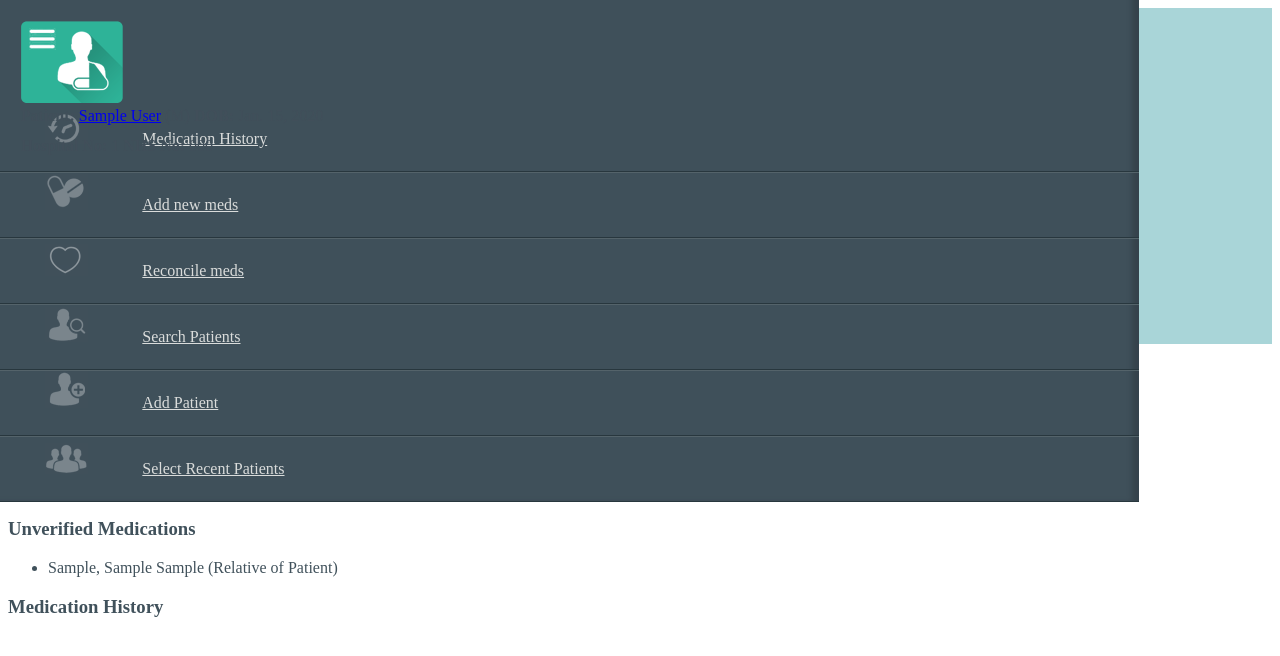
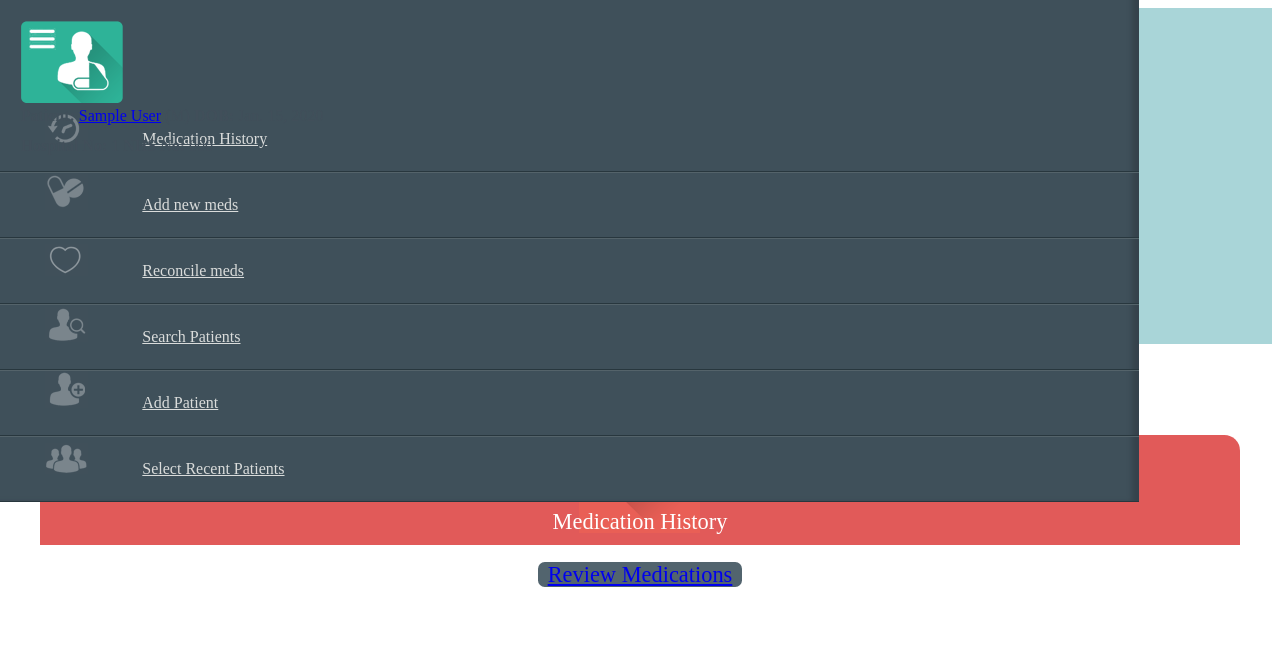
Before and after one commit to bmcollier/nhs-medicine-reconciliation, a Django app: page /patient/1/ in a window 1280 px wide. Shown: the top 656 px of the page. Run offline with Django 3.2, Linux system fonts and the light colour scheme; a user stored in the database is signed in; tables that the repository leaves empty hold one stand-in row (values such as "Sample post"); parts of the project's set-up code (start-up, migrations or seed data) failed here and were passed over; some libraries are stand-ins or nearby versions.

Commit message:
Tidied up the patient detail/Medication History screen.

```diff
--- a/medchecker/patient/templates/detail.html
+++ b/medchecker/patient/templates/detail.html
@@ -1,25 +1,47 @@
 {% extends "base.html" %}
+{% load staticfiles %}
+
+{% block extra_css %}
+  <link href="{% static 'css/patient_detail.css' %}" rel="stylesheet">
+{% endblock extra_css %}
 
 {% block content %}
 <h1>{% block title %}{{ patient.get_full_name }} ({{ patient.nhs_number }}){%endblock title %}</h1>
 
-<h2>Medication History</h2>
-<a href="{% url 'patient_verify_medicine' patient.id %}" class="button">Review Unverified Medications</a>
-<a href="{% url 'patient_discharge' patient.id %}" class="button">Discharge Patient</a>
+{# <a href="{% url 'patient_discharge' patient.id %}" class="button">Discharge Patient</a> #}
 
-<h3>Unverified Medications</h2>
+<div class="row med-history">
+  <div class="small-12 columns med-history-header">
+    <img src="{% static 'img/patient_detail_med_history_header.png' %}" alt="Medication history icon" />
+    <div class="title">
+      Medication History
+    </div>
+    <a href="{% url 'patient_verify_medicine' patient.id %}" class="button right">Review Medications</a>
+  </div>
+</div>
+<div class="row med-history">
+  <div class="small-12 columns med-history-body">
+    <div class="row med-history">
+      <div class="small-12 large-8 large-centered columns">
+        <ul>
+        {% for medication in medications %}
+          <li class="medication">
+            <div class="medication-name">{{ medication.virtual_medicinal_product.vtmid.nm }}</div>
+            <div class="dose">{{ medication.strength }}, {{ medication.route }}, {{ medication.frequency }}</div>
+            <div class="source">{{ medication.get_source_display }}</div>
+            {% if not medication.is_verified %}
+              <div class="unverified right">
+                <img src="{% static 'img/patient_detail_unverified.png' %}" alt="unverified medication icon" />
+                This medication is unverified
+              </div>
+            {% endif %}
+          </li>
+        {% endfor %}
+      </ul>
+      </div>
+    </div>
+  </div>
+</div>
 
-<ul>
-{% for medication in unverified_medications %}
-  <li>{{ medication.virtual_medicinal_product.nm }}, {{ medication.frequency}} {{ medication.duration }} ({{ medication.get_source_display }})</li>
-{% endfor %}
-</ul>
 
-<h3>Medication History</h2>
-
-<ul>
-{% for medication in verified_medications %}
-  <li>{{ medication.virtual_medicinal_product.nm }}, {{ medication.frequency}} {{ medication.duration }} ({{ medication.get_source_display }})</li>
-{% endfor %}
-</ul>
 {% endblock content %}
--- /dev/null
+++ b/medchecker/static/css/patient_detail.css
@@ -0,0 +1,75 @@
+.row.med-history {
+  vertical-align: top;
+  width: 95%;
+  margin-left: auto;
+  margin-right: auto;
+  margin-top: 0;
+  margin-bottom: 0;
+  max-width: 100%;
+  height: auto;
+}
+
+.med-history-header {
+  height: 110px;
+  background-color: #E15A59;
+  -webkit-border-radius: 0.7em 0.7em 0 0;
+  -moz-border-radius: 0.7em 0.7em 0 0;
+  border-radius: 0.7em 0.7em 0 0;
+  text-align: center;
+  color: #fff;
+  font-size: 1.4em;
+}
+
+.med-history-header .title {
+  margin-top: -30px;
+}
+
+.med-history-body {
+  background-color: #EAEDF2;
+  -webkit-border-radius: 0 0 0.7em 0.7em;
+  -moz-border-radius: 0 0 0.7em 0.7em;
+  border-radius: 0 0 0.7em 0.7em;
+  overflow-y: auto;
+}
+
+.med-history-body ul {
+  margin: 0;
+  padding: 0;
+}
+
+.med-history-header .button {
+  margin-top: -85px;
+  -webkit-border-radius: 0.3em;
+  -moz-border-radius: 0.3em;
+  border-radius: 0.3em;
+  background-color: #52646E;
+  height: 80px;
+  line-height: 80px;
+  padding: 0 10px;
+}
+
+.medication {
+  -webkit-border-radius: 0.3em;
+  -moz-border-radius: 0.3em;
+  border-radius: 0.3em;
+  background-color: #D4D9DD;
+  margin: 5px 0;
+  padding: 10px 20px;
+  text-align: center;
+  font-size: 1.3em;
+}
+
+.medication-name {
+  font-weight: bolder;
+  font-size: 1.4em;
+}
+
+.source {
+  font-style: italic;
+}
+
+.unverified {
+  margin-top: -80px;
+  text-align: center;
+  font-size: 0.7em;
+}
```
Also changed, not shown: medchecker/static/img/patient_detail_med_history_header.png (added), medchecker/static/img/patient_detail_unverified.png (added), 1 other file.
